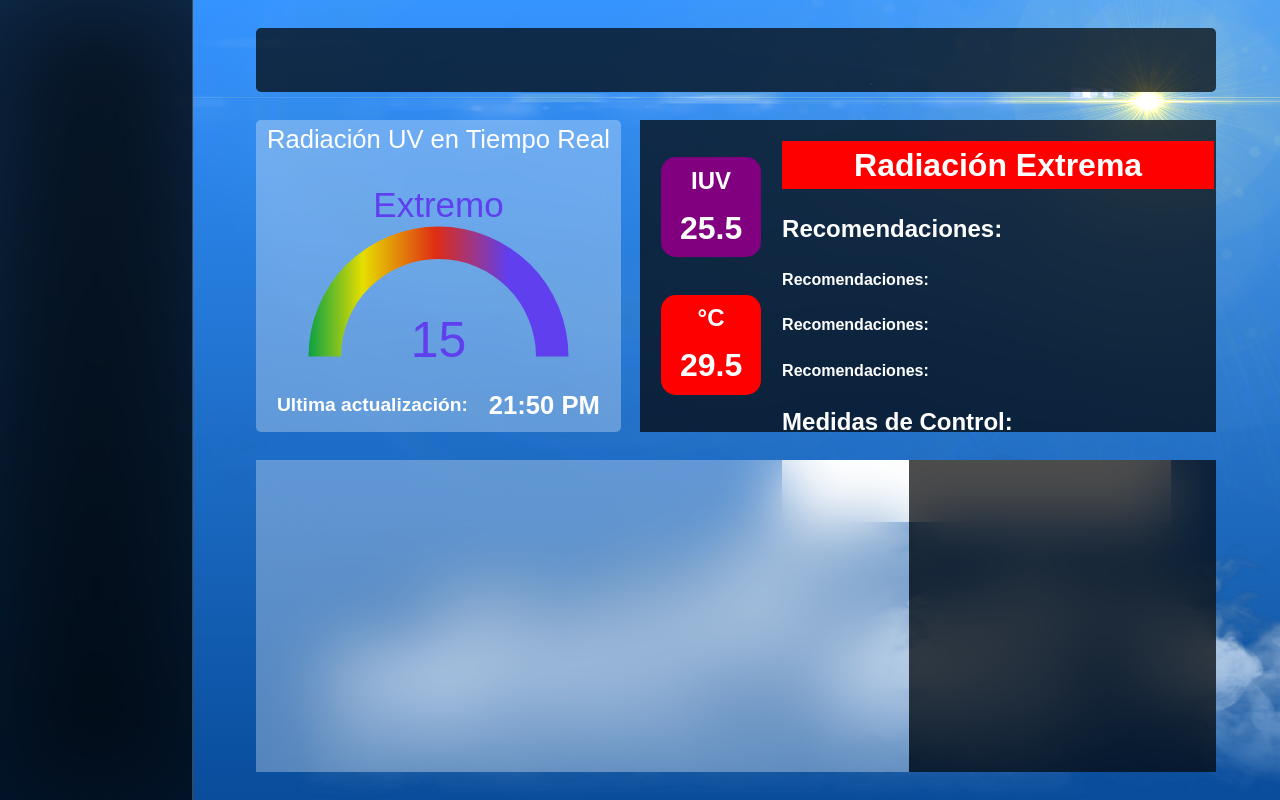
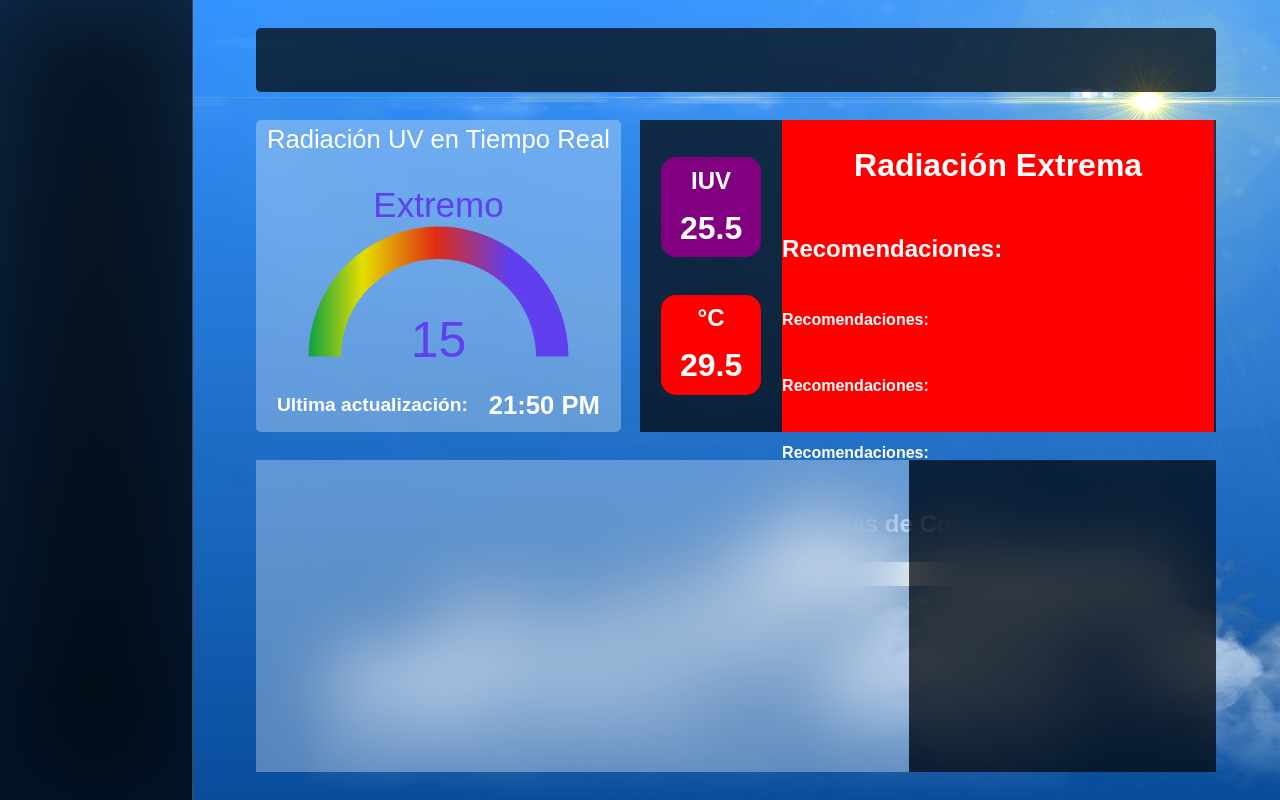
Before and after one commit to bryan201429/SolarAqp, a React (Vite) app: page / in a window 1280 px wide. Built offline with nearby package versions, Linux system fonts and the light colour scheme; a web font is replaced by a local one.

Commit message:
Radiation text

```diff
--- a/src/views/Home.css
+++ b/src/views/Home.css
@@ -160,7 +160,10 @@
 #RecomendationsText{
     height: 100%;
     width: 75%;
-
+    padding: 0;
+    display: flex;
+    flex-direction: column;
+    background-color: red;
 }
 
 #tempBox{
@@ -172,6 +175,7 @@
     align-items: center;
     justify-content: space-evenly;
     padding: 0;
+    margin: 0;
 
 }
 
```
